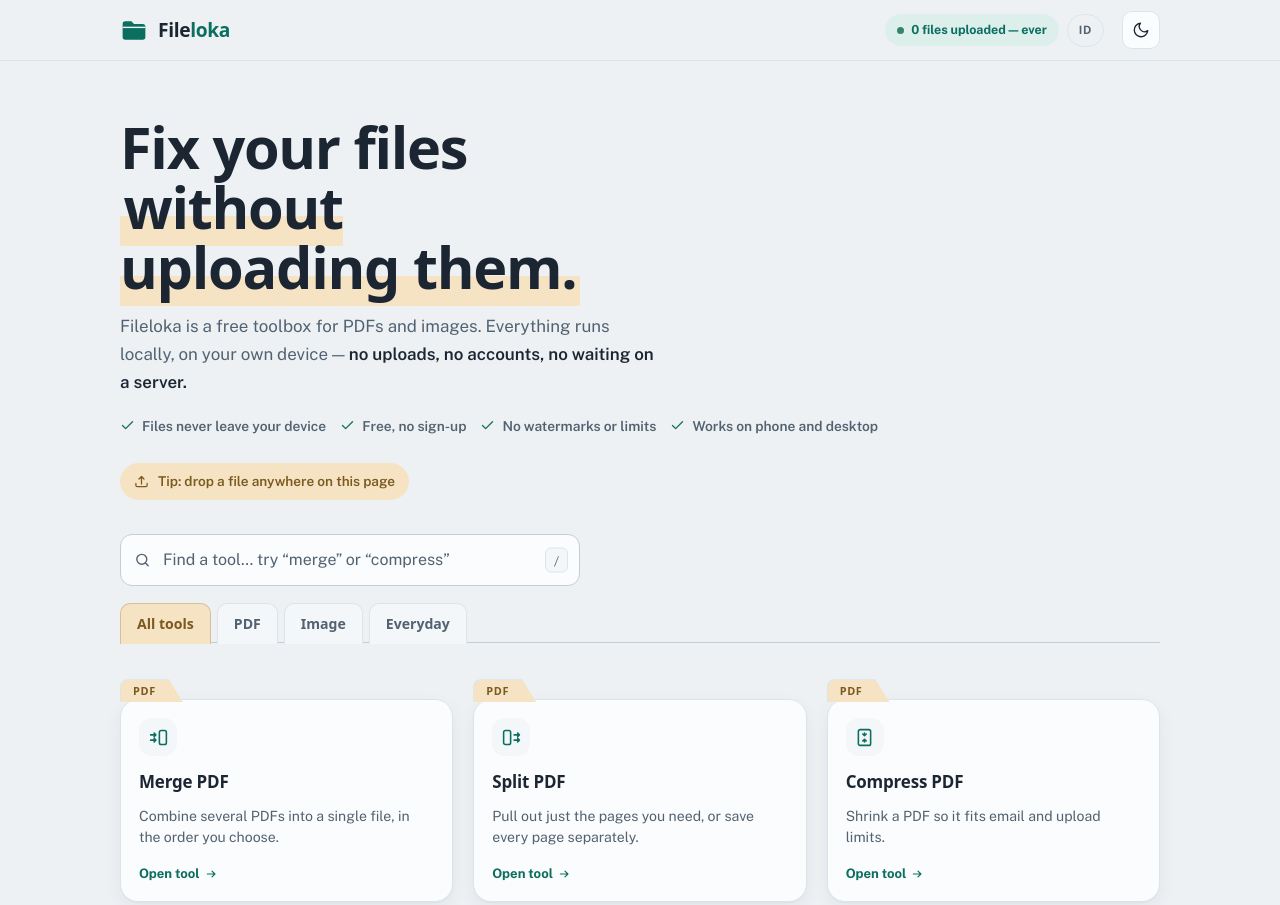
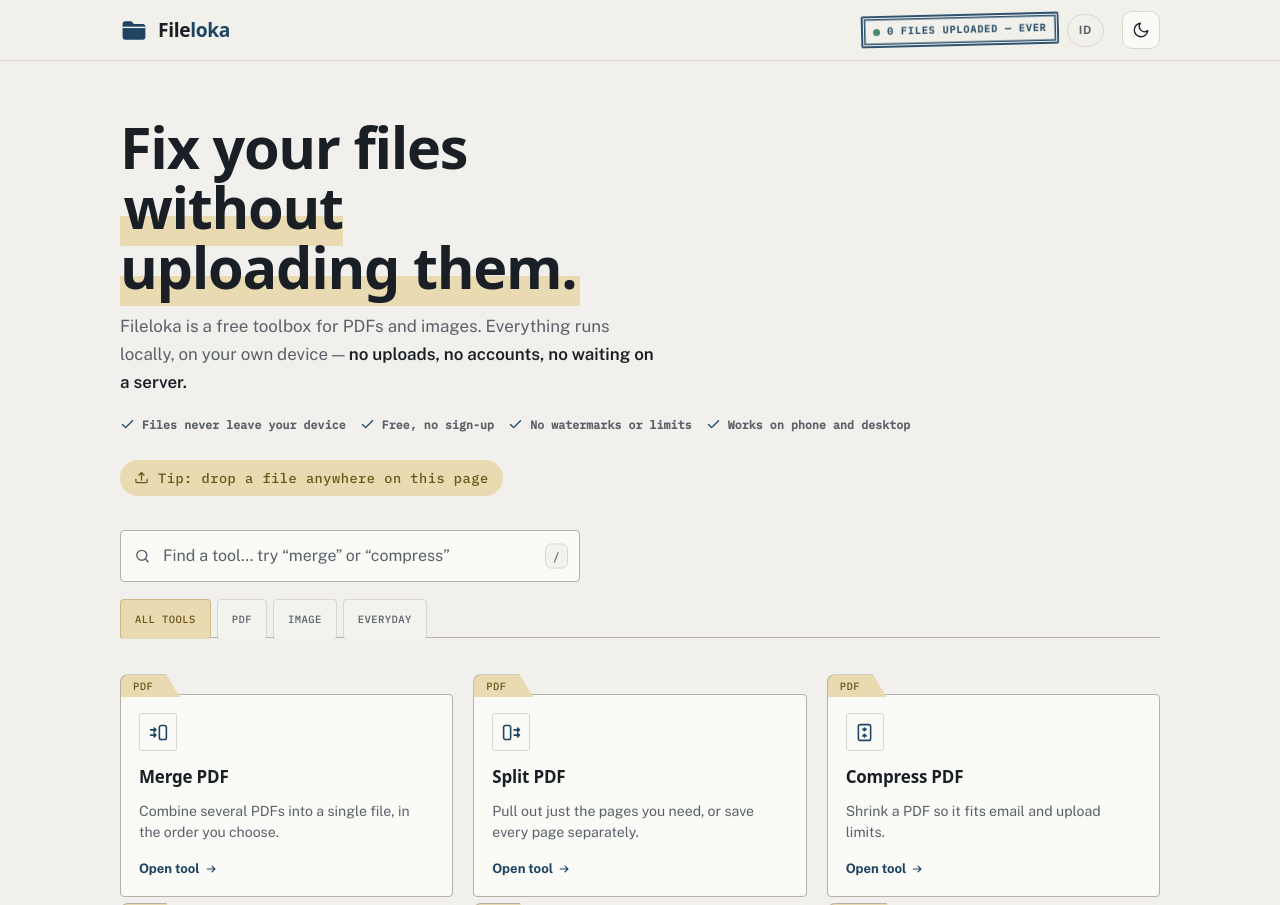
Before and after one commit to rizkynandapr/fileloka, a plain HTML site: page index.html in a window 1280 px wide. Shown: the top 905 px of the page. Drawn offline with nearby package versions, Linux system fonts and the light colour scheme; a web font is replaced by a local one.

Commit message:
Perbaikan

```diff
--- a/styles.css
+++ b/styles.css
@@ -4,57 +4,57 @@
    manila folder tabs. Type: Gabarito / Public Sans / Plex Mono.
    ============================================================ */
 :root{
-  /* "Kertas & Pinus" — dipilih agar nyaman dipandang lama:
-     tanpa putih murni (silau), tanpa hitam murni (kontras melelahkan),
-     aksen chroma rendah supaya tidak "bergetar" di latar terang. */
-  --bg:#EDF1F4;            /* kertas kabut — biru-abu lembut */
-  --surface:#FBFCFD;       /* nyaris putih, bukan #FFF */
-  --surface-2:#F4F7F9;
-  --ink:#1C2632;           /* slate pekat, bukan hitam */
-  --muted:#526271;
-  --line:#DCE4EA;
-  --line-strong:#C1CDD7;
-  --accent:#0B6E5F;        /* pinus — tenang, kontras aman */
-  --accent-press:#095A4E;
-  --accent-soft:#DDEFEA;
-  --on-accent:#FFFFFF;
-  --tan:#F6E3C4;           /* map berkas, kini apricot hangat */
-  --tan-ink:#7A5A1E;
-  --ok:#17715A;
-  --ok-soft:#DEF0E8;
+  /* "Arsip" — kosakata visualnya dari dunia berkas: kertas HVS,
+     map manila, tinta pulpen, stempel. Bukan kartu-melayang SaaS.
+     Tetap ramah mata: tanpa putih murni, tanpa hitam murni, chroma rendah. */
+  --bg:#F1F0EC;            /* kertas HVS — netral, bukan krem */
+  --surface:#FAFAF7;
+  --surface-2:#F3F3EE;
+  --ink:#1A1F26;           /* tinta pekat, bukan hitam */
+  --muted:#5A6169;
+  --line:#D8D6CD;
+  --line-strong:#B4B1A5;
+  --accent:#1E4463;        /* biru tinta pulpen — tenang, bukan teal startup */
+  --accent-press:#15334B;
+  --accent-soft:#E1E8EF;
+  --on-accent:#FBFBF8;
+  --tan:#E9DAB2;           /* map manila */
+  --tan-ink:#6B5518;
+  --ok:#1B6B4F;
+  --ok-soft:#DFEDE6;
   --warn:#8A6414;
-  --warn-soft:#FAEFD8;
-  --danger:#B23D2B;
-  --shadow-1:0 1px 2px rgba(28,38,50,.04), 0 6px 18px rgba(28,38,50,.05);
-  --shadow-2:0 2px 6px rgba(28,38,50,.05), 0 16px 36px rgba(28,38,50,.09);
+  --warn-soft:#F7EED8;
+  --danger:#A63A28;
+  --shadow-1:none;
+  --shadow-2:none;
   --focus:0 0 0 3px var(--bg), 0 0 0 5px var(--accent);
-  --r-s:9px; --r-m:13px; --r-l:18px;
+  --r-s:3px; --r-m:4px; --r-l:5px;
   --tap:44px;
   --font-display:"Gabarito", system-ui, sans-serif;
   --font-body:"Public Sans", system-ui, -apple-system, sans-serif;
   --font-mono:"IBM Plex Mono", ui-monospace, "SF Mono", monospace;
 }
 [data-theme="dark"]{
-  --bg:#12171C;            /* arang lembut, bukan hitam murni */
-  --surface:#191F26;
-  --surface-2:#1F262E;
-  --ink:#E4E9ED;           /* bukan putih murni — mengurangi halo */
-  --muted:#9AA7B3;
-  --line:#2A333C;
-  --line-strong:#3B4753;
-  --accent:#4ECFB8;
-  --accent-press:#3BB8A2;
-  --accent-soft:#123330;
-  --on-accent:#08201C;
-  --tan:#2C2617;
-  --tan-ink:#E0C482;
-  --ok:#54C79E;
-  --ok-soft:#122A22;
-  --warn:#DFAF5E;
-  --warn-soft:#2A2313;
-  --danger:#EE8570;
-  --shadow-1:0 1px 2px rgba(0,0,0,.34), 0 6px 18px rgba(0,0,0,.3);
-  --shadow-2:0 2px 6px rgba(0,0,0,.4), 0 16px 36px rgba(0,0,0,.45);
+  --bg:#14161A;            /* arang lembut, bukan hitam murni */
+  --surface:#1B1E23;
+  --surface-2:#22262C;
+  --ink:#E6E7E3;           /* bukan putih murni */
+  --muted:#9DA3AB;
+  --line:#2E323A;
+  --line-strong:#454B55;
+  --accent:#8FB6DA;        /* tinta pulpen di kertas gelap */
+  --accent-press:#A8C7E4;
+  --accent-soft:#1C2A38;
+  --on-accent:#10161C;
+  --tan:#2E2819;
+  --tan-ink:#D8C083;
+  --ok:#59BE96;
+  --ok-soft:#152A22;
+  --warn:#DCAB5C;
+  --warn-soft:#2A2314;
+  --danger:#E58671;
+  --shadow-1:none;
+  --shadow-2:none;
   --focus:0 0 0 3px var(--bg), 0 0 0 5px var(--accent);
 }
 
@@ -486,3 +486,99 @@ select:focus-visible, textarea:focus-visible, summary:focus-visible,
   }
   .card:hover{transform:none}
 }
+
+/* ============================================================
+   REGISTER "ARSIP" — membuang ciri tampilan generatif:
+   bantal membulat, bayangan lembut, kartu melayang, tombol pil.
+   Diganti kosakata dunia berkas: kertas, map manila, tinta, stempel.
+   Semua capaian kenyamanan mata & sentuh di atas tetap berlaku.
+   ============================================================ */
+
+/* — Tepi tegas, bukan bantal. Kedalaman dari garis, bukan blur. — */
+.card, .btn, .dz, .result, .rel-link, .badge, .radio-pill, .check,
+.field input[type="text"], .field textarea, select, input[type="number"],
+.search input, .chooser .ch-card, .toast, .ad-slot, .prog, .flist li,
+.tab, .mini-btn, .pw-out, .qr-out .qr-frame, .sig-wrap{
+  border-radius:var(--r-m);
+  box-shadow:none;
+}
+.btn{border-radius:var(--r-m)}
+.card{box-shadow:none}
+
+/* — Suara struktural pindah ke mono: label map, laci, data — */
+.card::before, .tab, .badge, .flist .fmeta, .result .rstats,
+.search kbd, .ad-slot small, .drop-hint, .stat span, .fineprint{
+  font-family:var(--font-mono);
+  font-weight:500;
+  letter-spacing:.04em;
+}
+.card::before, .tab, .stat span{text-transform:uppercase; font-size:.66rem}
+.tab{padding-inline:14px}
+
+/* — Kartu = lembar arsip. Hover: map manila menyembul di baliknya. — */
+.card{
+  background:var(--surface);
+  border:1.5px solid var(--line-strong);
+  transition:border-color .14s ease, box-shadow .14s ease, transform .14s ease;
+}
+.card:hover{
+  transform:none;
+  border-color:var(--ink);
+  box-shadow:5px 5px 0 var(--tan), 5px 5px 0 1.5px var(--ink);
+}
+.card::before{
+  background:var(--tan);
+  color:var(--tan-ink);
+  border:1.5px solid var(--line-strong);
+  border-bottom:none;
+}
+.card:hover::before{border-color:var(--ink); background:var(--tan)}
+.card .ic{background:transparent; border:1.5px solid var(--line); border-radius:var(--r-s)}
+.card:hover .ic{border-color:var(--ink); background:var(--surface-2); color:var(--ink)}
+
+/* — Stempel: satu-satunya aksesori berani, dan ia menyatakan klaim inti — */
+.privacy-pill{
+  font-family:var(--font-mono);
+  text-transform:uppercase;
+  font-size:.62rem;
+  letter-spacing:.1em;
+  font-weight:600;
+  color:var(--accent);
+  background:transparent;
+  border:2px solid var(--accent);
+  border-radius:2px;
+  padding:6px 10px;
+  transform:rotate(-1.4deg);
+  box-shadow:inset 0 0 0 1px var(--bg), inset 0 0 0 2.5px var(--accent);
+  opacity:.92;
+}
+
+/* — Tombol: cap tinta, bukan pil karet — */
+.btn-primary{border:1.5px solid var(--accent-press)}
+.btn-ghost{border:1.5px solid var(--line-strong)}
+.btn-ghost:hover{border-color:var(--ink); background:var(--surface-2)}
+.btn:active{transform:translate(1px,1px)}
+
+/* — Area jatuhkan berkas: bidang isian, garis putus seperti formulir — */
+.dz{border:2px dashed var(--line-strong); background:var(--surface-2)}
+.dz:hover, .dz.drag{border-color:var(--accent); background:var(--accent-soft)}
+
+/* — Daftar berkas & hasil: baris buku besar — */
+.flist li{border:1.5px solid var(--line); border-radius:var(--r-s)}
+.result{border:1.5px solid var(--line-strong); background:var(--surface)}
+
+/* — Judul bagian ditopang aturan garis, bukan dekorasi — */
+.section h2, .why h3{padding-bottom:10px; border-bottom:1.5px solid var(--line-strong)}
+.section h2{display:inline-block; padding-right:28px}
+
+/* — Daftar bukti dibaca seperti ceklis formulir — */
+.proof li{
+  font-family:var(--font-mono);
+  font-size:.72rem;
+  letter-spacing:.01em;
+  text-transform:none;
+}
+.proof li svg{color:var(--accent)}
+
+/* — Sudut yang sengaja tetap membulat hanya di ikon kecil — */
+.card .go svg, .btn svg{border-radius:0}
```
